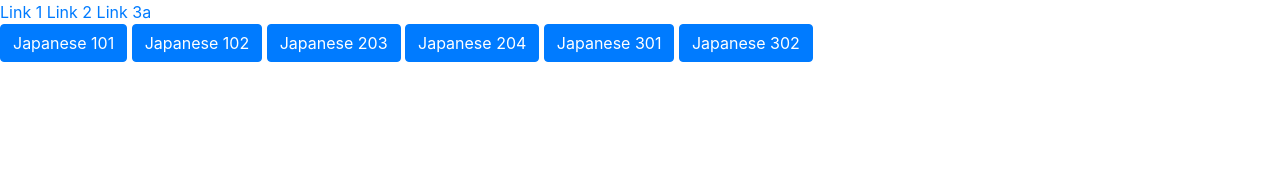
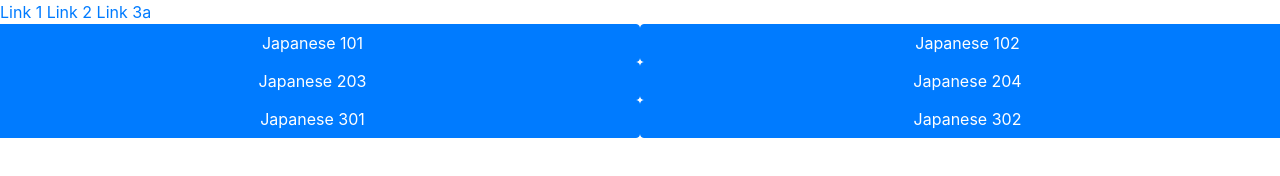
Before and after one commit to westonhuggins/Nihongo-Help, a plain HTML site: page index.html in a window 1280 px wide. Drawn offline with nearby package versions, Linux system fonts and the light colour scheme.

Commit message:
Update index.html

```diff
--- a/index.html
+++ b/index.html
@@ -8,6 +8,8 @@
   <meta name="viewport" content="width=device-width, initial-scale=1">
   <link rel="stylesheet" href="https://maxcdn.bootstrapcdn.com/bootstrap/4.5.2/css/bootstrap.min.css">
   <script src="https://maxcdn.bootstrapcdn.com/bootstrap/4.5.2/js/bootstrap.min.js"></script>
+  <style>
+  </style>
 </head>
 <body>
   <header>
@@ -17,7 +19,7 @@
       <a href="#">Link 3a</a>
     </div>
   </header>
-  <div class="d-grid gap-2">
+  <div class="row row-cols-2">
     <button class="btn btn-primary" type="button">Japanese 101</button>
     <button class="btn btn-primary" type="button">Japanese 102</button>
     <button class="btn btn-primary" type="button">Japanese 203</button>
```
